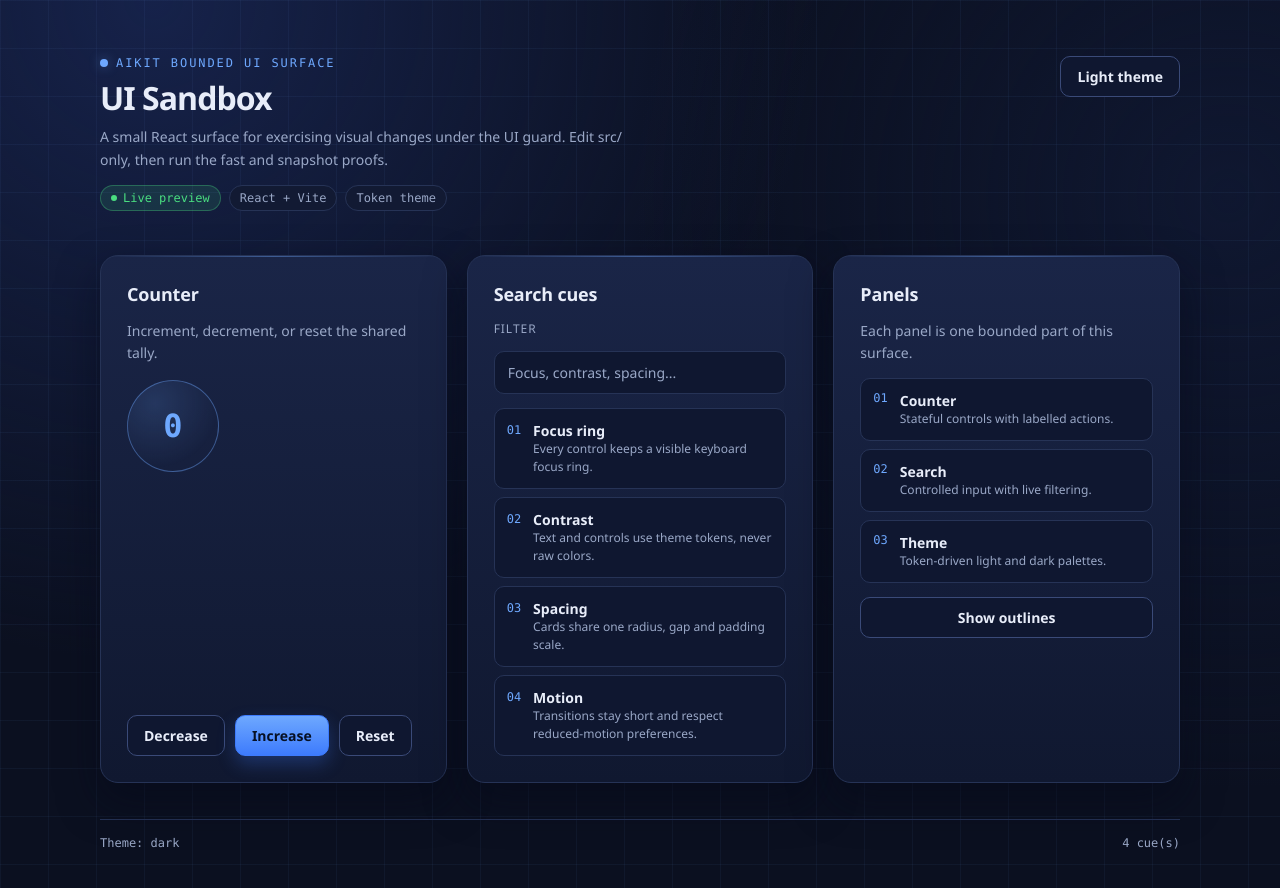
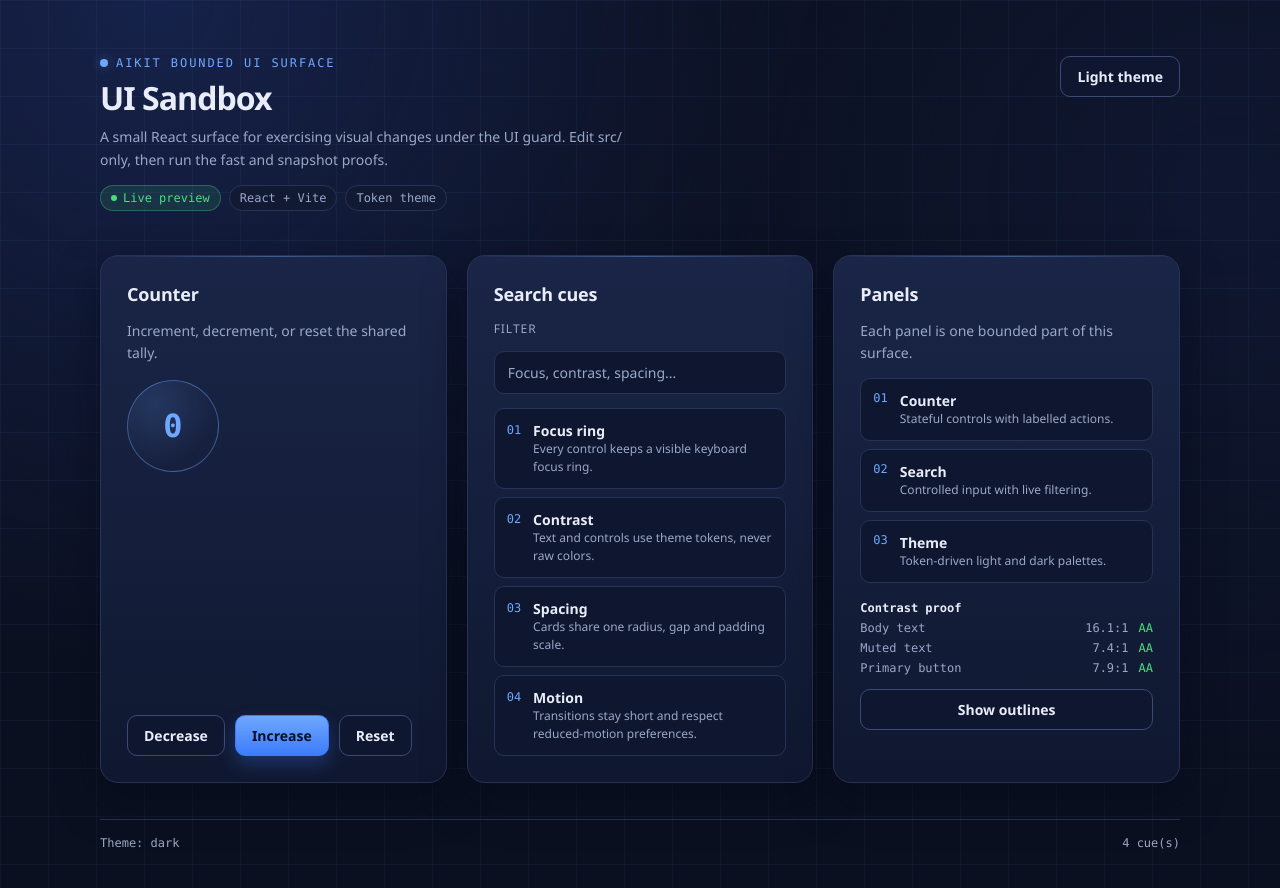
Before and after one commit to Aegean-E/ui-sandbox, a React (Vite) app: page / in a window 1280 px wide. Built offline with nearby package versions, Linux system fonts and the light colour scheme.

Commit message:
feat(ui): add theme token contrast proof

```diff
--- a/src/App.jsx
+++ b/src/App.jsx
@@ -1,4 +1,4 @@
-import { useMemo, useState } from "react";
+import { useEffect, useMemo, useRef, useState } from "react";
 
 const CUES = [
   {
@@ -29,11 +29,77 @@ const PANELS = [
   { id: "theme", label: "Theme", detail: "Token-driven light and dark palettes." },
 ];
 
+const CONTRAST_TARGET = 4.5;
+const CONTRAST_PAIRS = [
+  { label: "Body text", foreground: "--text", background: "--bg" },
+  { label: "Muted text", foreground: "--text-muted", background: "--bg-soft" },
+  { label: "Primary button", foreground: "--accent-contrast", background: "--accent" },
+];
+
+function parseColor(value) {
+  const text = value.trim();
+  const hex = text.match(/^#([0-9a-f]{3}|[0-9a-f]{6})$/i);
+  if (hex) {
+    const expanded =
+      hex[1].length === 3
+        ? hex[1].split("").map((part) => part + part).join("")
+        : hex[1];
+    return [0, 2, 4].map((offset) => parseInt(expanded.slice(offset, offset + 2), 16) / 255);
+  }
+  const rgb = text.match(/^rgba?\(([^)]+)\)$/i);
+  if (rgb) {
+    const parts = rgb[1].split(",").map((part) => Number.parseFloat(part));
+    if (parts.length >= 3 && parts.slice(0, 3).every(Number.isFinite)) {
+      return parts.slice(0, 3).map((part) => part / 255);
+    }
+  }
+  return null;
+}
+
+function luminance(rgb) {
+  const [r, g, b] = rgb.map((part) =>
+    part <= 0.03928 ? part / 12.92 : ((part + 0.055) / 1.055) ** 2.4,
+  );
+  return 0.2126 * r + 0.7152 * g + 0.0722 * b;
+}
+
+function contrastRatio(foreground, background) {
+  const fg = parseColor(foreground);
+  const bg = parseColor(background);
+  if (!fg || !bg) {
+    return null;
+  }
+  const lighter = Math.max(luminance(fg), luminance(bg));
+  const darker = Math.min(luminance(fg), luminance(bg));
+  return (lighter + 0.05) / (darker + 0.05);
+}
+
 export default function App() {
+  const appRef = useRef(null);
   const [theme, setTheme] = useState("dark");
   const [count, setCount] = useState(0);
   const [query, setQuery] = useState("");
   const [highlight, setHighlight] = useState(false);
+  const [contrast, setContrast] = useState([]);
+
+  useEffect(() => {
+    const node = appRef.current;
+    if (!node) {
+      return;
+    }
+    const styles = getComputedStyle(node);
+    const read = (name) => styles.getPropertyValue(name);
+    setContrast(
+      CONTRAST_PAIRS.map((pair) => {
+        const ratio = contrastRatio(read(pair.foreground), read(pair.background));
+        return {
+          ...pair,
+          ratio,
+          pass: ratio !== null && ratio >= CONTRAST_TARGET,
+        };
+      }),
+    );
+  }, [theme]);
 
   const results = useMemo(() => {
     const needle = query.trim().toLowerCase();
@@ -47,6 +113,7 @@ export default function App() {
 
   return (
     <div
+      ref={appRef}
       className={`app theme-${theme}${highlight ? " outline" : ""}`}
       data-ui="app-root"
     >
@@ -159,6 +226,23 @@ export default function App() {
               </li>
             ))}
           </ul>
+          <div className="contrast" aria-live="polite">
+            <p className="contrast-title">Contrast proof</p>
+            {contrast.length === 0 ? (
+              <p className="contrast-empty">Checking theme tokens...</p>
+            ) : (
+              contrast.map((entry) => (
+                <p
+                  className={`contrast-row${entry.pass ? "" : " is-failing"}`}
+                  key={entry.label}
+                >
+                  <span>{entry.label}</span>
+                  <span>{entry.ratio === null ? "unknown" : `${entry.ratio.toFixed(1)}:1`}</span>
+                  <span>{entry.pass ? "AA" : "below AA"}</span>
+                </p>
+              ))
+            )}
+          </div>
           <button
             className="button button-ghost"
             data-ui="highlight-toggle"
--- a/src/styles.css
+++ b/src/styles.css
@@ -346,6 +346,40 @@ h1 {
   line-height: 1.5;
 }
 
+.contrast {
+  display: grid;
+  gap: 6px;
+  padding-top: 4px;
+  color: var(--text-muted);
+  font-family: var(--font-mono);
+  font-size: var(--text-xs);
+}
+
+.contrast-title {
+  margin: 0;
+  color: var(--text);
+  font-weight: var(--weight-strong);
+}
+
+.contrast-row {
+  display: grid;
+  grid-template-columns: 1fr auto auto;
+  gap: 10px;
+  margin: 0;
+}
+
+.contrast-row span:last-child {
+  color: var(--success);
+}
+
+.contrast-row.is-failing span:last-child {
+  color: var(--danger);
+}
+
+.contrast-empty {
+  margin: 0;
+}
+
 .empty {
   margin: 0;
   padding: 12px;
--- a/src/theme.css
+++ b/src/theme.css
@@ -19,6 +19,7 @@
   --chip-bg: rgba(74, 222, 128, 0.12);
   --chip-border: rgba(74, 222, 128, 0.32);
   --success: #4ade80;
+  --danger: #f87171;
   --shadow: rgba(5, 10, 25, 0.55);
   --shadow-glow: rgba(61, 123, 253, 0.28);
   --radius: 18px;
@@ -55,6 +56,7 @@
   --chip-bg: rgba(21, 128, 61, 0.1);
   --chip-border: rgba(21, 128, 61, 0.3);
   --success: #15803d;
+  --danger: #b91c1c;
   --shadow: rgba(24, 39, 75, 0.16);
   --shadow-glow: rgba(36, 86, 216, 0.2);
 }
```
Also changed, not shown: .aikit/project.json, .aikit/ui_history.json.
